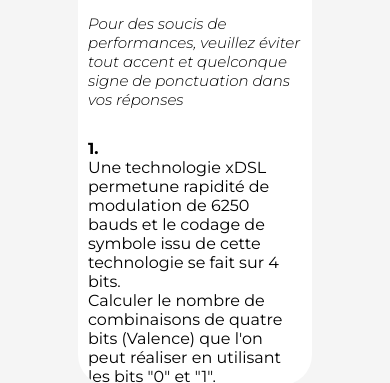
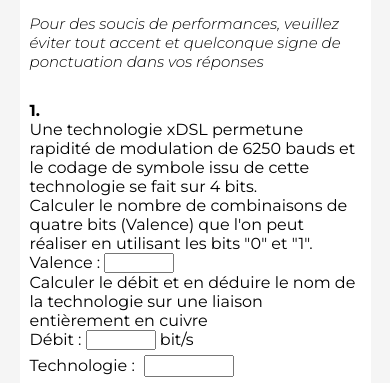
Before and after one commit to diadji10/qcm_xdsl, a plain HTML site: page index.html in a window 390 px wide. Shown: the part 120-503 px from the top of the page. Drawn offline with Linux system fonts and the light colour scheme.

Commit message:
final version

```diff
--- a/style.css
+++ b/style.css
@@ -93,3 +93,16 @@ a {
 li {
   list-style: none;
 }
+/* Resizing */
+@media screen and (max-width: 800px) {
+  .questions {
+    width: 80%;
+    height: 480px;
+  }
+}
+@media screen and (max-width: 500px) {
+  .questions {
+    width: 90%;
+    height: 500px;
+  }
+}
```
